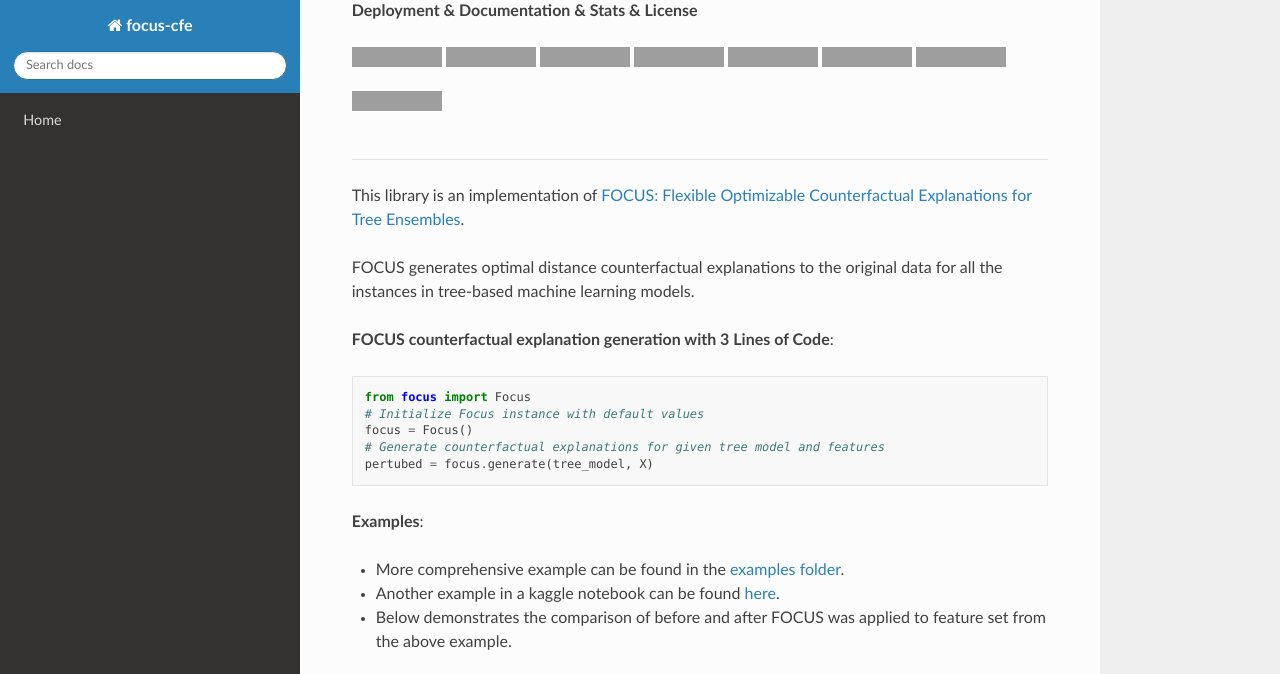
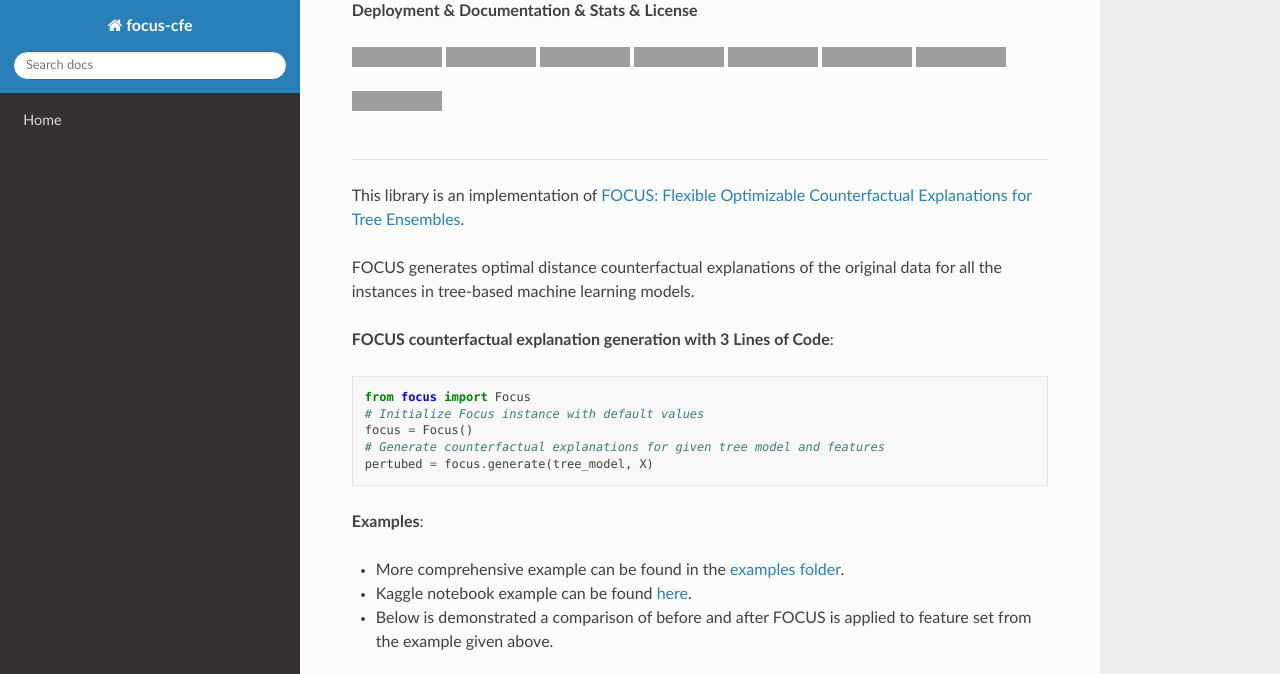
Before and after one commit to kyosek/CFXplorer, a Sphinx documentation site: the page built from docs/source/README.rst, in a window 1280 px wide and 900 px high, scrolled down 222 px, cut to the strip 0-674 px from the top of the window. Built offline with Sphinx 7.4.7 and the Read the Docs theme 2.0.0, drawn with Linux system fonts in a browser that asks for light colours; pages that are not in the unit, such as notebooks, are missing from menus; grey boxes are pictures that could not be loaded.

```diff
--- a/README.rst
+++ b/README.rst
@@ -38,7 +38,7 @@
 
 This library is an implementation of `FOCUS: Flexible Optimizable Counterfactual Explanations for Tree Ensembles <https://arxiv.org/abs/1911.12199>`_.
 
-FOCUS generates optimal distance counterfactual explanations to the original data for all the instances in tree‐based machine learning models.
+FOCUS generates optimal distance counterfactual explanations of the original data for all the instances in tree‐based machine learning models.
 
 **FOCUS counterfactual explanation generation with 3 Lines of Code**\ :
 
@@ -54,8 +54,8 @@
 **Examples**\:
 
 - More comprehensive example can be found in the `examples folder <https://github.com/kyosek/focus/blob/master/examples/focus_example.py>`_.
-- Another example in a kaggle notebook can be found `here <https://www.kaggle.com/code/kyosukemorita/focus-cfe-example>`_.
-- Below demonstrates the comparison of before and after FOCUS was applied to feature set from the above example.
+- Kaggle notebook example can be found `here <https://www.kaggle.com/code/kyosukemorita/focus-cfe-example>`_.
+- Below is demonstrated a comparison of before and after FOCUS is applied to feature set from the example given above.
 
 .. image:: https://raw.githubusercontent.com/kyosek/focus/master/docs/plot.png
     :width: 800px
--- a/docs/source/README.rst
+++ b/docs/source/README.rst
@@ -38,7 +38,7 @@
 
 This library is an implementation of `FOCUS: Flexible Optimizable Counterfactual Explanations for Tree Ensembles <https://arxiv.org/abs/1911.12199>`_.
 
-FOCUS generates optimal distance counterfactual explanations to the original data for all the instances in tree‐based machine learning models.
+FOCUS generates optimal distance counterfactual explanations of the original data for all the instances in tree‐based machine learning models.
 
 **FOCUS counterfactual explanation generation with 3 Lines of Code**\ :
 
@@ -54,15 +54,14 @@
 **Examples**\:
 
 - More comprehensive example can be found in the `examples folder <https://github.com/kyosek/focus/blob/master/examples/focus_example.py>`_.
-- Another example in a kaggle notebook can be found `here <https://www.kaggle.com/code/kyosukemorita/focus-cfe-example>`_.
-- Below demonstrates the comparison of before and after FOCUS was applied to feature set from the above example.
+- Kaggle notebook example can be found `here <https://www.kaggle.com/code/kyosukemorita/focus-cfe-example>`_.
+- Below is demonstrated a comparison of before and after FOCUS is applied to feature set from the example given above.
 
 .. image:: https://raw.githubusercontent.com/kyosek/focus/master/docs/plot.png
     :width: 800px
     :height: 400px
     :scale: 100 %
     :alt: Before and After FOCUS was applied to the features from above example.
-
 
 **Limitations**\:
 
```
